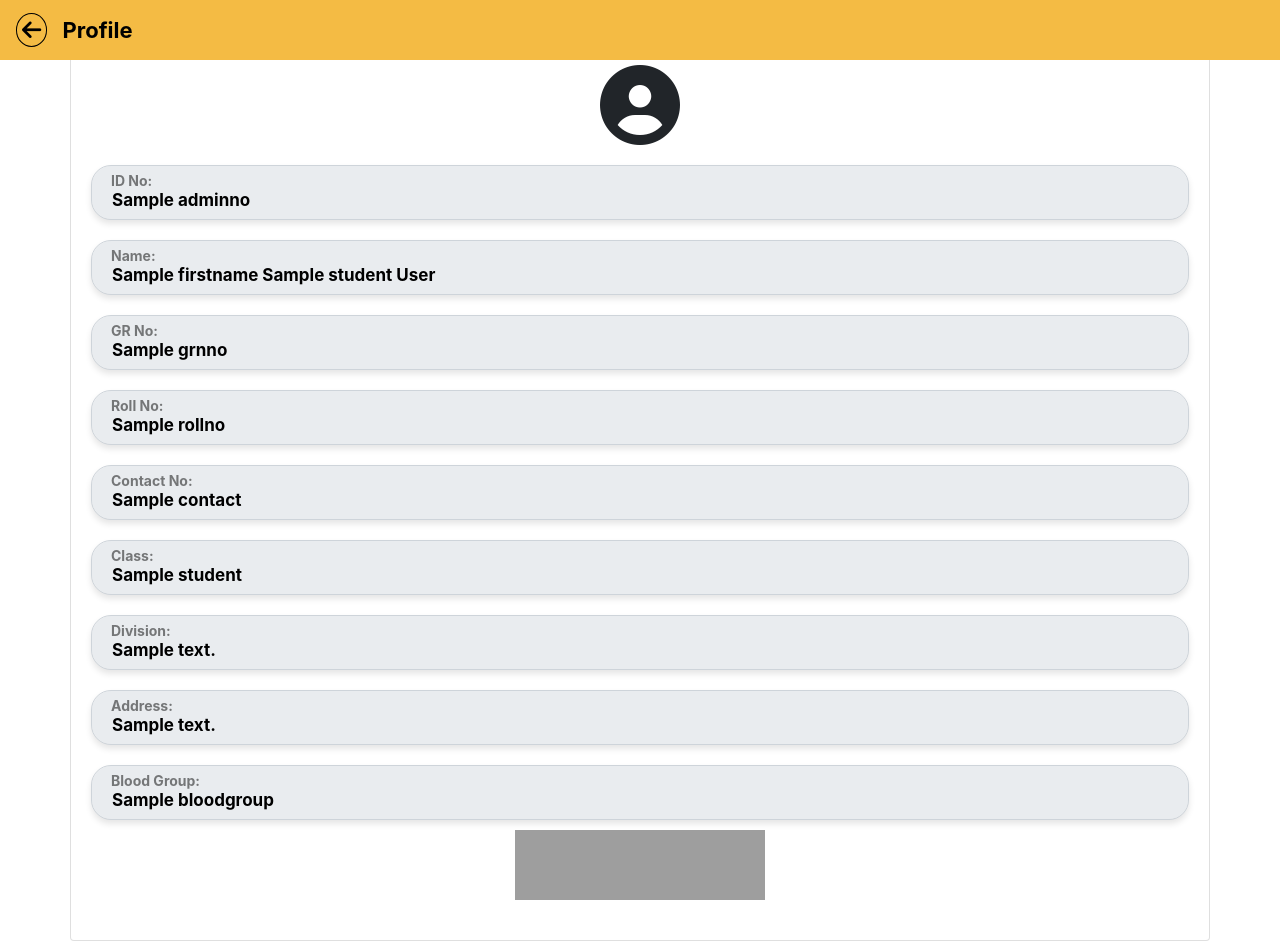
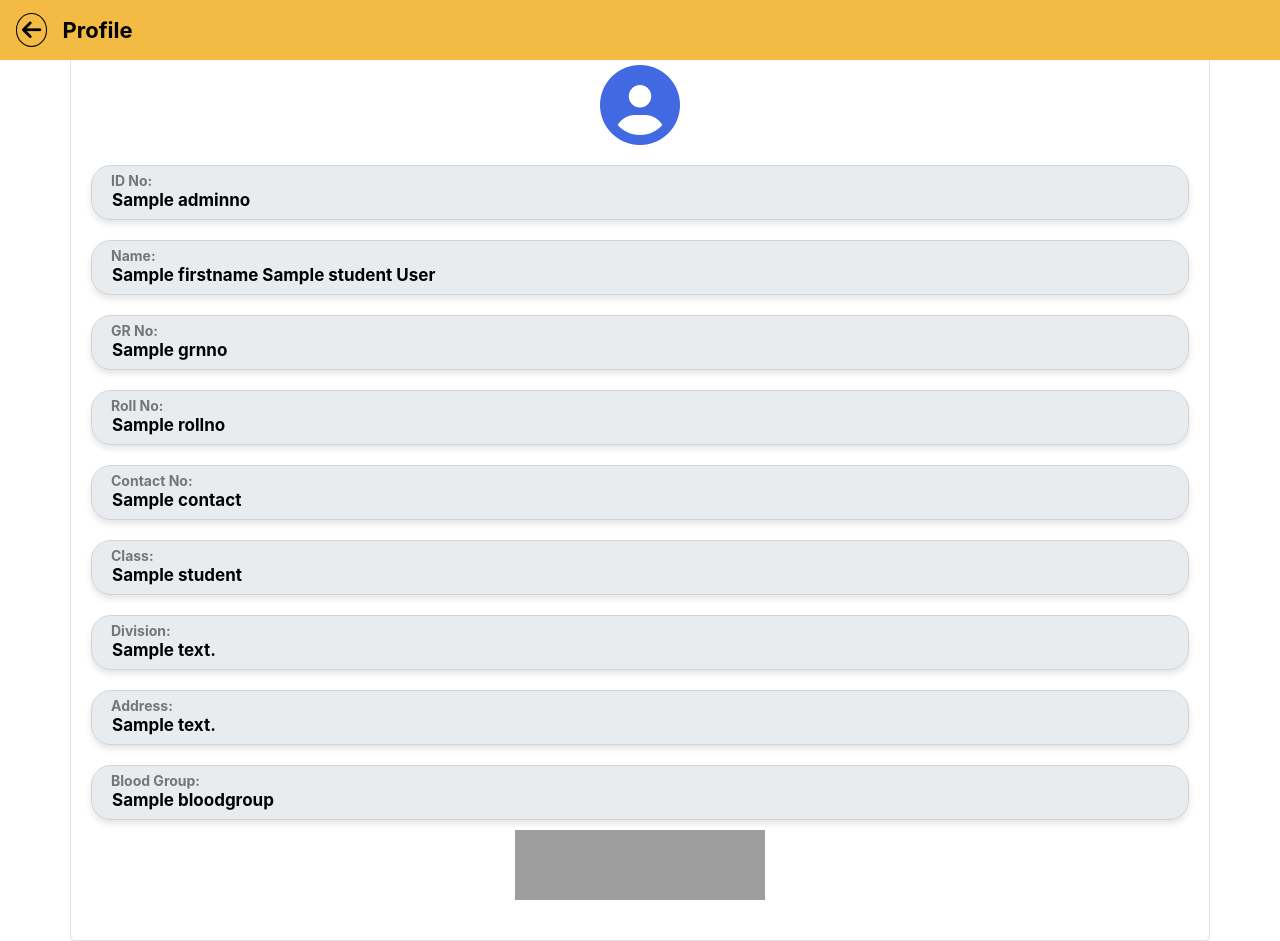
Before and after one commit to SunilLimje1979/rws, a Django app: template templates/royaal_school/profile.html in a window 1280 px wide. Run offline with Django 5.2, Linux system fonts and the light colour scheme; the template is opened without the code that fills it: most values are stand-ins (such as "Sample title", 1, 10 or a date in 2020); some libraries are stand-ins or nearby versions; grey boxes are pictures that could not be loaded.

Commit message:
Profile colour

```diff
--- a/templates/royaal_school/profile.html
+++ b/templates/royaal_school/profile.html
@@ -35,6 +35,7 @@
 
   /* Additional styles for the profile card */
   .profile-icon {
+    color: #4169E1;
     font-size: 80px; /* Increased icon size */
     margin: auto;
     margin-top: 10px; /* Added margin-top for space below */
```
